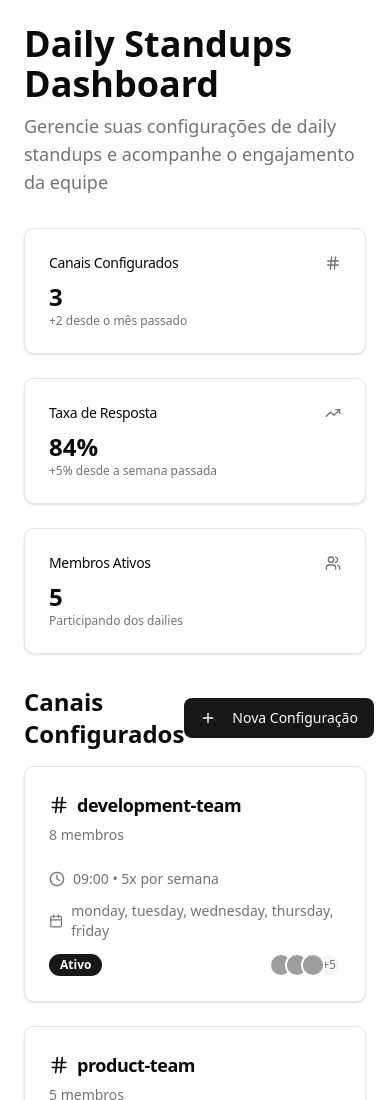
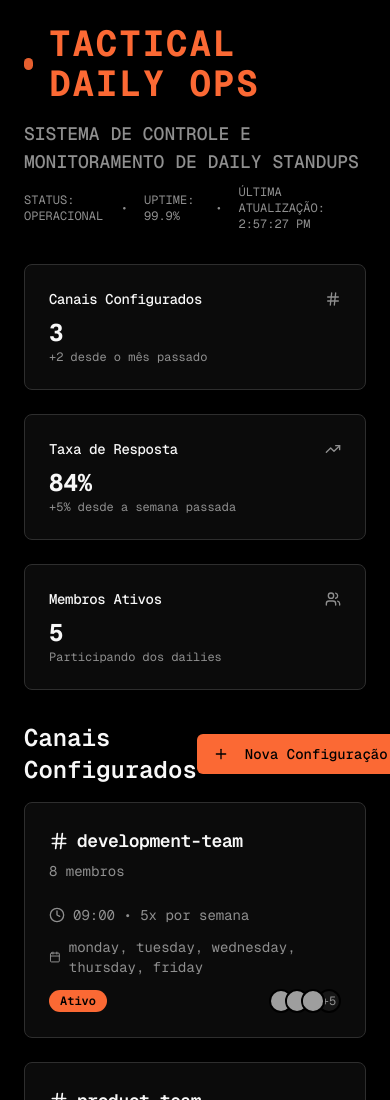
Before and after one commit to iordneto/ping-daily-web, a Next.js app: page /dashboard in a window 390 px wide. Shown: the top 1100 px of the page. Built offline with nearby package versions, Linux system fonts and the light colour scheme; grey boxes are pictures that could not be loaded.

Commit message:
feat: add Tailwind CSS configuration and update global styles for improved theming and responsiveness

```diff
--- a/src/app/dashboard/page.tsx
+++ b/src/app/dashboard/page.tsx
@@ -59,11 +59,22 @@ export default function DashboardPage() {
     <div className="container mx-auto p-6">
       {/* Header */}
       <div className="mb-8">
-        <h1 className="text-4xl font-bold mb-2">Daily Standups Dashboard</h1>
-        <p className="text-muted-foreground text-lg">
-          Gerencie suas configurações de daily standups e acompanhe o
-          engajamento da equipe
+        <div className="flex items-center gap-4 mb-4">
+          <div className="w-3 h-3 bg-primary rounded-full animate-pulse"></div>
+          <h1 className="text-4xl font-bold text-primary tracking-wider">
+            TACTICAL DAILY OPS
+          </h1>
+        </div>
+        <p className="text-muted-foreground text-lg font-medium">
+          SISTEMA DE CONTROLE E MONITORAMENTO DE DAILY STANDUPS
         </p>
+        <div className="flex items-center gap-4 mt-2 text-xs text-muted-foreground">
+          <span>STATUS: OPERACIONAL</span>
+          <span>•</span>
+          <span>UPTIME: 99.9%</span>
+          <span>•</span>
+          <span>ÚLTIMA ATUALIZAÇÃO: {new Date().toLocaleTimeString()}</span>
+        </div>
       </div>
 
       {/* Stats Cards */}
--- a/src/app/globals.css
+++ b/src/app/globals.css
@@ -44,79 +44,81 @@
 }
 
 :root {
-  --radius: 0.625rem;
-  --background: oklch(1 0 0);
-  --foreground: oklch(0.145 0 0);
-  --card: oklch(1 0 0);
-  --card-foreground: oklch(0.145 0 0);
-  --popover: oklch(1 0 0);
-  --popover-foreground: oklch(0.145 0 0);
-  --primary: oklch(0.205 0 0);
-  --primary-foreground: oklch(0.985 0 0);
-  --secondary: oklch(0.97 0 0);
-  --secondary-foreground: oklch(0.205 0 0);
-  --muted: oklch(0.97 0 0);
-  --muted-foreground: oklch(0.556 0 0);
-  --accent: oklch(0.97 0 0);
-  --accent-foreground: oklch(0.205 0 0);
-  --destructive: oklch(0.577 0.245 27.325);
-  --border: oklch(0.922 0 0);
-  --input: oklch(0.922 0 0);
-  --ring: oklch(0.708 0 0);
-  --chart-1: oklch(0.646 0.222 41.116);
+  --radius: 0.5rem;
+  --background: oklch(0.039 0 0);
+  --foreground: oklch(0.98 0 0);
+  --card: oklch(0.15 0 0);
+  --card-foreground: oklch(0.98 0 0);
+  --popover: oklch(0.15 0 0);
+  --popover-foreground: oklch(0.98 0 0);
+  --primary: oklch(0.696 0.191 39.142);
+  --primary-foreground: oklch(0.039 0 0);
+  --secondary: oklch(0.25 0 0);
+  --secondary-foreground: oklch(0.98 0 0);
+  --muted: oklch(0.2 0 0);
+  --muted-foreground: oklch(0.65 0 0);
+  --accent: oklch(0.25 0 0);
+  --accent-foreground: oklch(0.98 0 0);
+  --destructive: oklch(0.55 0.22 29);
+  --border: oklch(0.3 0 0);
+  --input: oklch(0.18 0 0);
+  --ring: oklch(0.696 0.191 39.142);
+  --chart-1: oklch(0.696 0.191 39.142);
   --chart-2: oklch(0.6 0.118 184.704);
-  --chart-3: oklch(0.398 0.07 227.392);
-  --chart-4: oklch(0.828 0.189 84.429);
-  --chart-5: oklch(0.769 0.188 70.08);
-  --sidebar: oklch(0.985 0 0);
-  --sidebar-foreground: oklch(0.145 0 0);
-  --sidebar-primary: oklch(0.205 0 0);
-  --sidebar-primary-foreground: oklch(0.985 0 0);
-  --sidebar-accent: oklch(0.97 0 0);
-  --sidebar-accent-foreground: oklch(0.205 0 0);
-  --sidebar-border: oklch(0.922 0 0);
-  --sidebar-ring: oklch(0.708 0 0);
+  --chart-3: oklch(0.769 0.188 70.08);
+  --chart-4: oklch(0.627 0.265 303.9);
+  --chart-5: oklch(0.645 0.246 16.439);
+  --sidebar: oklch(0.08 0 0);
+  --sidebar-foreground: oklch(0.85 0 0);
+  --sidebar-primary: oklch(0.696 0.191 39.142);
+  --sidebar-primary-foreground: oklch(0.039 0 0);
+  --sidebar-accent: oklch(0.2 0 0);
+  --sidebar-accent-foreground: oklch(0.98 0 0);
+  --sidebar-border: oklch(0.3 0 0);
+  --sidebar-ring: oklch(0.696 0.191 39.142);
 }
 
 .dark {
-  --background: oklch(0.145 0 0);
-  --foreground: oklch(0.985 0 0);
-  --card: oklch(0.205 0 0);
-  --card-foreground: oklch(0.985 0 0);
-  --popover: oklch(0.205 0 0);
-  --popover-foreground: oklch(0.985 0 0);
-  --primary: oklch(0.922 0 0);
-  --primary-foreground: oklch(0.205 0 0);
-  --secondary: oklch(0.269 0 0);
-  --secondary-foreground: oklch(0.985 0 0);
-  --muted: oklch(0.269 0 0);
-  --muted-foreground: oklch(0.708 0 0);
-  --accent: oklch(0.269 0 0);
-  --accent-foreground: oklch(0.985 0 0);
-  --destructive: oklch(0.704 0.191 22.216);
-  --border: oklch(1 0 0 / 10%);
-  --input: oklch(1 0 0 / 15%);
-  --ring: oklch(0.556 0 0);
-  --chart-1: oklch(0.488 0.243 264.376);
+  --background: oklch(0.039 0 0);
+  --foreground: oklch(0.98 0 0);
+  --card: oklch(0.15 0 0);
+  --card-foreground: oklch(0.98 0 0);
+  --popover: oklch(0.15 0 0);
+  --popover-foreground: oklch(0.98 0 0);
+  --primary: oklch(0.696 0.191 39.142);
+  --primary-foreground: oklch(0.039 0 0);
+  --secondary: oklch(0.25 0 0);
+  --secondary-foreground: oklch(0.98 0 0);
+  --muted: oklch(0.2 0 0);
+  --muted-foreground: oklch(0.65 0 0);
+  --accent: oklch(0.25 0 0);
+  --accent-foreground: oklch(0.98 0 0);
+  --destructive: oklch(0.55 0.22 29);
+  --border: oklch(0.3 0 0);
+  --input: oklch(0.18 0 0);
+  --ring: oklch(0.696 0.191 39.142);
+  --chart-1: oklch(0.696 0.191 39.142);
   --chart-2: oklch(0.696 0.17 162.48);
   --chart-3: oklch(0.769 0.188 70.08);
   --chart-4: oklch(0.627 0.265 303.9);
   --chart-5: oklch(0.645 0.246 16.439);
-  --sidebar: oklch(0.205 0 0);
-  --sidebar-foreground: oklch(0.985 0 0);
-  --sidebar-primary: oklch(0.488 0.243 264.376);
-  --sidebar-primary-foreground: oklch(0.985 0 0);
-  --sidebar-accent: oklch(0.269 0 0);
-  --sidebar-accent-foreground: oklch(0.985 0 0);
-  --sidebar-border: oklch(1 0 0 / 10%);
-  --sidebar-ring: oklch(0.556 0 0);
+  --sidebar: oklch(0.08 0 0);
+  --sidebar-foreground: oklch(0.85 0 0);
+  --sidebar-primary: oklch(0.696 0.191 39.142);
+  --sidebar-primary-foreground: oklch(0.039 0 0);
+  --sidebar-accent: oklch(0.2 0 0);
+  --sidebar-accent-foreground: oklch(0.98 0 0);
+  --sidebar-border: oklch(0.3 0 0);
+  --sidebar-ring: oklch(0.696 0.191 39.142);
 }
 
 @layer base {
   * {
-    @apply border-border outline-ring/50;
+    border-color: var(--color-border);
+    outline-color: color-mix(in oklab, var(--color-ring), transparent 50%);
   }
   body {
-    @apply bg-background text-foreground;
+    background-color: var(--color-background);
+    color: var(--color-foreground);
   }
 }
--- a/src/app/layout.tsx
+++ b/src/app/layout.tsx
@@ -1,10 +1,11 @@
 import type { Metadata } from "next";
+import { GeistSans, GeistMono } from "geist/font";
 import "./globals.css";
 import { AuthProvider } from "@/contexts/AuthContext";
 
 export const metadata: Metadata = {
-  title: "Ping Daily Dashboard",
-  description: "Manage your team's daily check-ins and standups with ease",
+  title: "Ping Daily - Tactical Operations Dashboard",
+  description: "Tactical daily standup command and control system",
 };
 
 export default function RootLayout({
@@ -13,8 +14,10 @@ export default function RootLayout({
   children: React.ReactNode;
 }) {
   return (
-    <html>
-      <body>
+    <html lang="en">
+      <body
+        className={`${GeistMono.className} bg-background text-foreground antialiased`}
+      >
         <AuthProvider>{children}</AuthProvider>
       </body>
     </html>
--- /dev/null
+++ b/tailwind.config.ts
@@ -0,0 +1,97 @@
+import type { Config } from "tailwindcss";
+
+const config: Config = {
+  darkMode: ["class"],
+  content: [
+    "./pages/**/*.{js,ts,jsx,tsx,mdx}",
+    "./components/**/*.{js,ts,jsx,tsx,mdx}",
+    "./app/**/*.{js,ts,jsx,tsx,mdx}",
+    "./src/**/*.{js,ts,jsx,tsx,mdx}",
+    "*.{js,ts,jsx,tsx,mdx}",
+  ],
+  theme: {
+    extend: {
+      colors: {
+        background: "hsl(var(--background))",
+        foreground: "hsl(var(--foreground))",
+        card: {
+          DEFAULT: "hsl(var(--card))",
+          foreground: "hsl(var(--card-foreground))",
+        },
+        popover: {
+          DEFAULT: "hsl(var(--popover))",
+          foreground: "hsl(var(--popover-foreground))",
+        },
+        primary: {
+          DEFAULT: "hsl(var(--primary))",
+          foreground: "hsl(var(--primary-foreground))",
+        },
+        secondary: {
+          DEFAULT: "hsl(var(--secondary))",
+          foreground: "hsl(var(--secondary-foreground))",
+        },
+        muted: {
+          DEFAULT: "hsl(var(--muted))",
+          foreground: "hsl(var(--muted-foreground))",
+        },
+        accent: {
+          DEFAULT: "hsl(var(--accent))",
+          foreground: "hsl(var(--accent-foreground))",
+        },
+        destructive: {
+          DEFAULT: "hsl(var(--destructive))",
+          foreground: "hsl(var(--destructive-foreground))",
+        },
+        border: "hsl(var(--border))",
+        input: "hsl(var(--input))",
+        ring: "hsl(var(--ring))",
+        chart: {
+          "1": "hsl(var(--chart-1))",
+          "2": "hsl(var(--chart-2))",
+          "3": "hsl(var(--chart-3))",
+          "4": "hsl(var(--chart-4))",
+          "5": "hsl(var(--chart-5))",
+        },
+        sidebar: {
+          DEFAULT: "hsl(var(--sidebar-background))",
+          foreground: "hsl(var(--sidebar-foreground))",
+          primary: "hsl(var(--sidebar-primary))",
+          "primary-foreground": "hsl(var(--sidebar-primary-foreground))",
+          accent: "hsl(var(--sidebar-accent))",
+          "accent-foreground": "hsl(var(--sidebar-accent-foreground))",
+          border: "hsl(var(--sidebar-border))",
+          ring: "hsl(var(--sidebar-ring))",
+        },
+      },
+      borderRadius: {
+        lg: "var(--radius)",
+        md: "calc(var(--radius) - 2px)",
+        sm: "calc(var(--radius) - 4px)",
+      },
+      keyframes: {
+        "accordion-down": {
+          from: {
+            height: "0",
+          },
+          to: {
+            height: "var(--radix-accordion-content-height)",
+          },
+        },
+        "accordion-up": {
+          from: {
+            height: "var(--radix-accordion-content-height)",
+          },
+          to: {
+            height: "0",
+          },
+        },
+      },
+      animation: {
+        "accordion-down": "accordion-down 0.2s ease-out",
+        "accordion-up": "accordion-up 0.2s ease-out",
+      },
+    },
+  },
+  plugins: [require("tailwindcss-animate")],
+};
+export default config;
```
